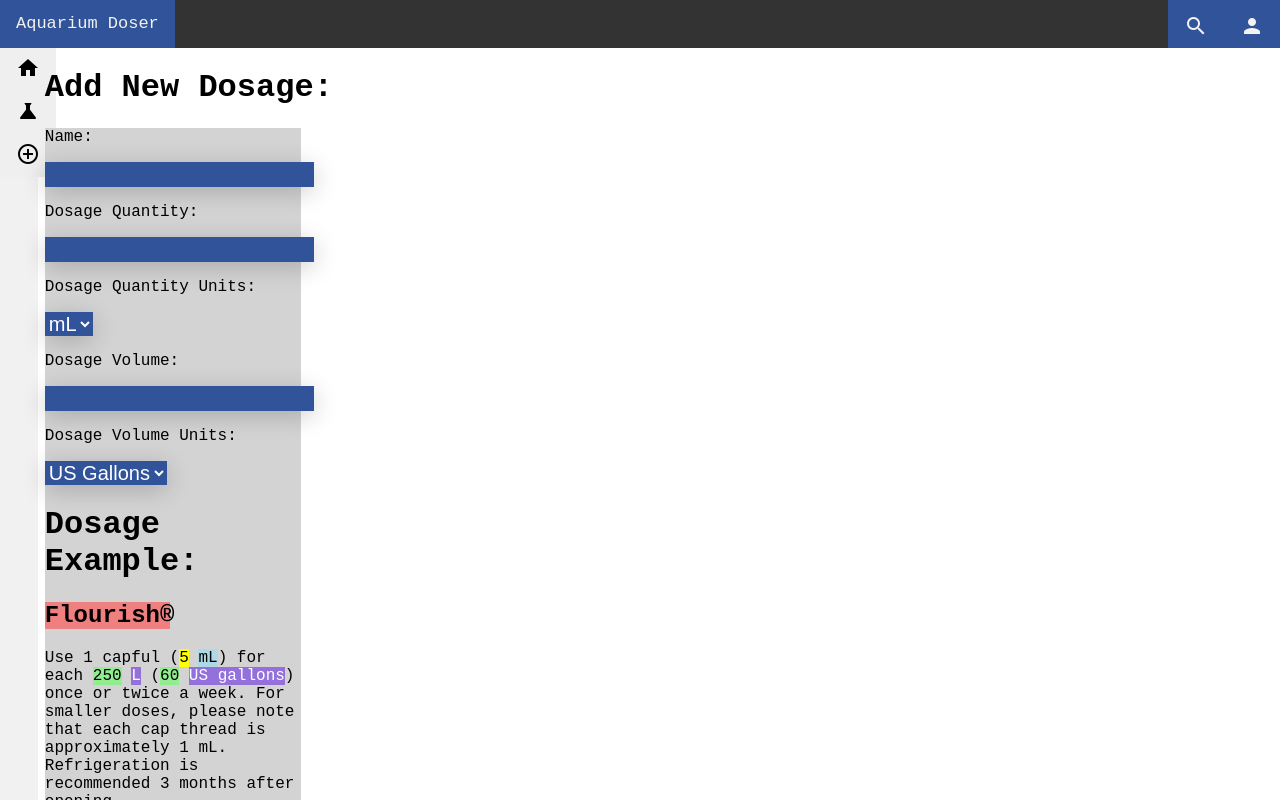
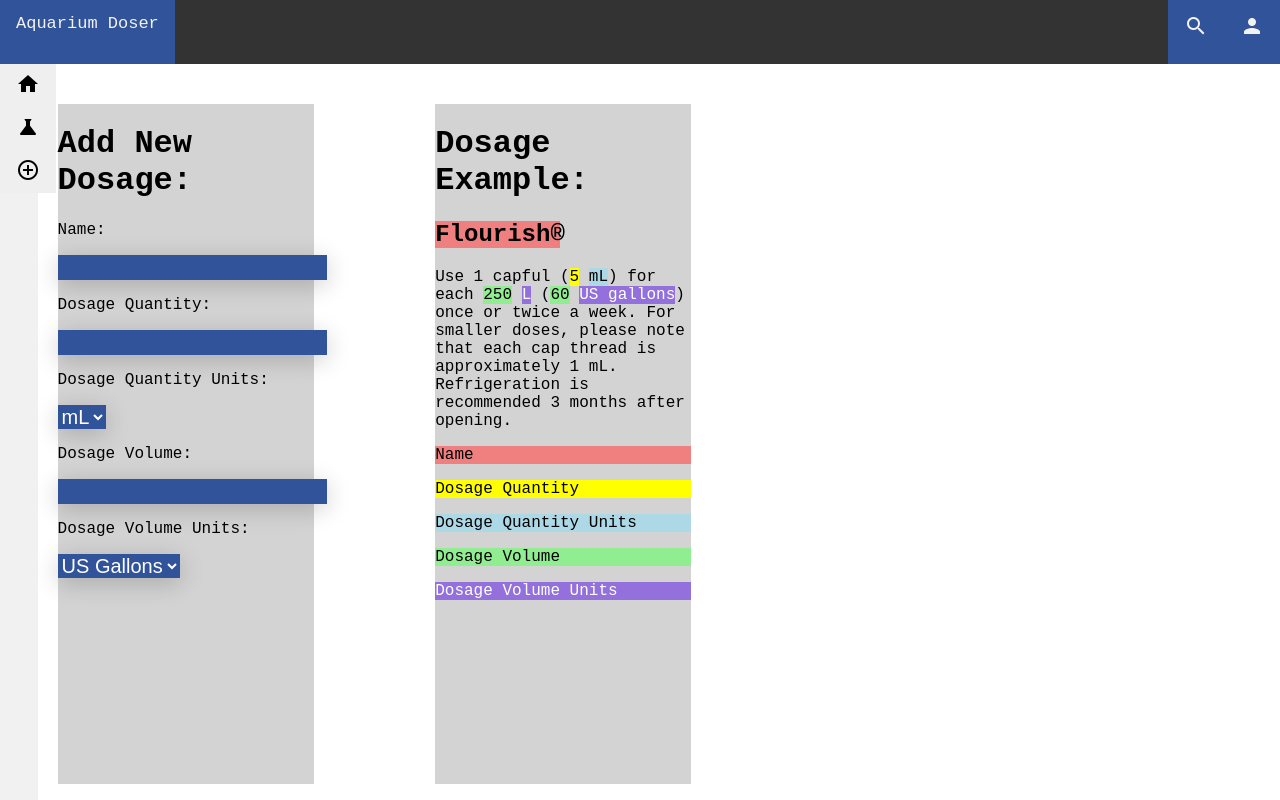
Before and after one commit to SBennettCode1/AquariumDoser, a plain HTML site: page Aquarium Doser/wwwroot/index.html in a window 1280 px wide. Both pictures are taken after a click on the button "add_circle_outline". Shown: the top 800 px of the page. Drawn offline with nearby package versions, Linux system fonts and the light colour scheme.

Commit message:
changed positioning of css and made other minor changes

```diff
--- a/Aquarium Doser/wwwroot/css/addDosage.css
+++ b/Aquarium Doser/wwwroot/css/addDosage.css
@@ -2,7 +2,8 @@
     background-color: lightgrey;
     height: 85vh;
     width: 20vw;
-    position: relative;
+    position: absolute;
+    top: 5vh;
 }
 .addDosageContainerInput {
     font-size: 20px;
@@ -38,6 +39,12 @@
     background-color: mediumpurple;
     color: white;
 }
-.shrinkStyle > p {
-    width: 250px;
+
+#exampleContainer {
+    background-color: lightgrey;
+    height: 85vh;
+    width: 20vw;
+    position: absolute;
+    top: 5vh;
+    left: 48vh;
 }
--- a/Aquarium Doser/wwwroot/css/doserPage.css
+++ b/Aquarium Doser/wwwroot/css/doserPage.css
@@ -8,7 +8,7 @@
   background-color: #315399;
   color: white;
   padding: 12px;
-  width: 250px;
+  width: 10vw;
   border: none;
   font-size: 20px;
   box-shadow: 0 5px 25px rgba(0, 0, 0, 0.2);
@@ -47,7 +47,7 @@
     background-color: #315399;
     color: white;
     padding: 12px;
-    width: 250px;
+    width: 5vw;
     border: none;
     font-size: 20px;
     box-shadow: 0 5px 25px rgba(0, 0, 0, 0.2);
@@ -89,7 +89,7 @@
     color: white;
     background-color: #315399;
     height: 48px;
-    width: 250px;
+    width: 10vw;
     display: inline-block;
     outline: none;
 }
--- a/Aquarium Doser/wwwroot/html/addDosage.html
+++ b/Aquarium Doser/wwwroot/html/addDosage.html
@@ -6,8 +6,8 @@
     <title></title>
 </head>
 <body>
-    <h1>Add New Dosage:</h1>
     <div id="addDosageContainer">
+        <h1>Add New Dosage:</h1>
         <div>
             <p>Name:</p>
             <input type="text" id="addDosageNameInput" name="addDosageNameInput" class="addDosageContainerInput">
@@ -38,13 +38,16 @@
             </select>
         </div>
 
-        <div>
+    </div>
+
+    <div id="exampleContainer">
+        <div class="addDosageElements">
             <h1>Dosage Example:</h1>
             <h2 style=" width: 125px; " class="redBackground">Flourish®</h2>
             <p>Use 1 capful (<span class="yellowBackground">5</span> <span class="blueBackground">mL</span>) for each <span class="greenBackground">250</span> <span class="purpleBackground">L</span> (<span class="greenBackground">60</span> <span class="purpleBackground">US gallons</span>) once or twice a week. For smaller doses, please note that each cap thread is approximately 1 mL. Refrigeration is recommended 3 months after opening.</p>
         </div>
 
-        <div class="shrinkStyle">
+        <div class="addDosageElements">
             <p class="redBackground">Name</p>
             <p class="yellowBackground">Dosage Quantity</p>
             <p class="blueBackground">Dosage Quantity Units</p>
@@ -52,6 +55,5 @@
             <p class="purpleBackground">Dosage Volume Units</p>
         </div>
     </div>
-
 </body>
 </html>
--- a/Aquarium Doser/wwwroot/index.css
+++ b/Aquarium Doser/wwwroot/index.css
@@ -1,5 +1,6 @@
 body {
     font-family: monospace, Andale Mono;
+    overflow: hidden;
 }
 #navBarUl {
     list-style-type: none;
@@ -8,7 +9,7 @@ body {
     width: 3vw;
     background-color: #f1f1f1;
     position: absolute;
-    top: 6vh;
+    top: 8vh;
     left: 0;
     height: 94vh;
 }
@@ -40,7 +41,7 @@ body {
     top: 0;
     left: 0;
     width: 100vw;
-    height: 6vh;
+    height: 8vh;
 }
 
 .topnav a {
@@ -60,11 +61,11 @@ body {
 }
 
 #contentContainer {
-    width: 97vw;
-    height: 94vh;
+    width: 96vw;
+    height: 92vh;
     position: absolute;
-    top: 6vh;
-    left: 3vw;
+    top: 8vh;
+    left: 4vw;
     padding-left: 0.5vw;
     box-sizing: border-box;
 }
```
